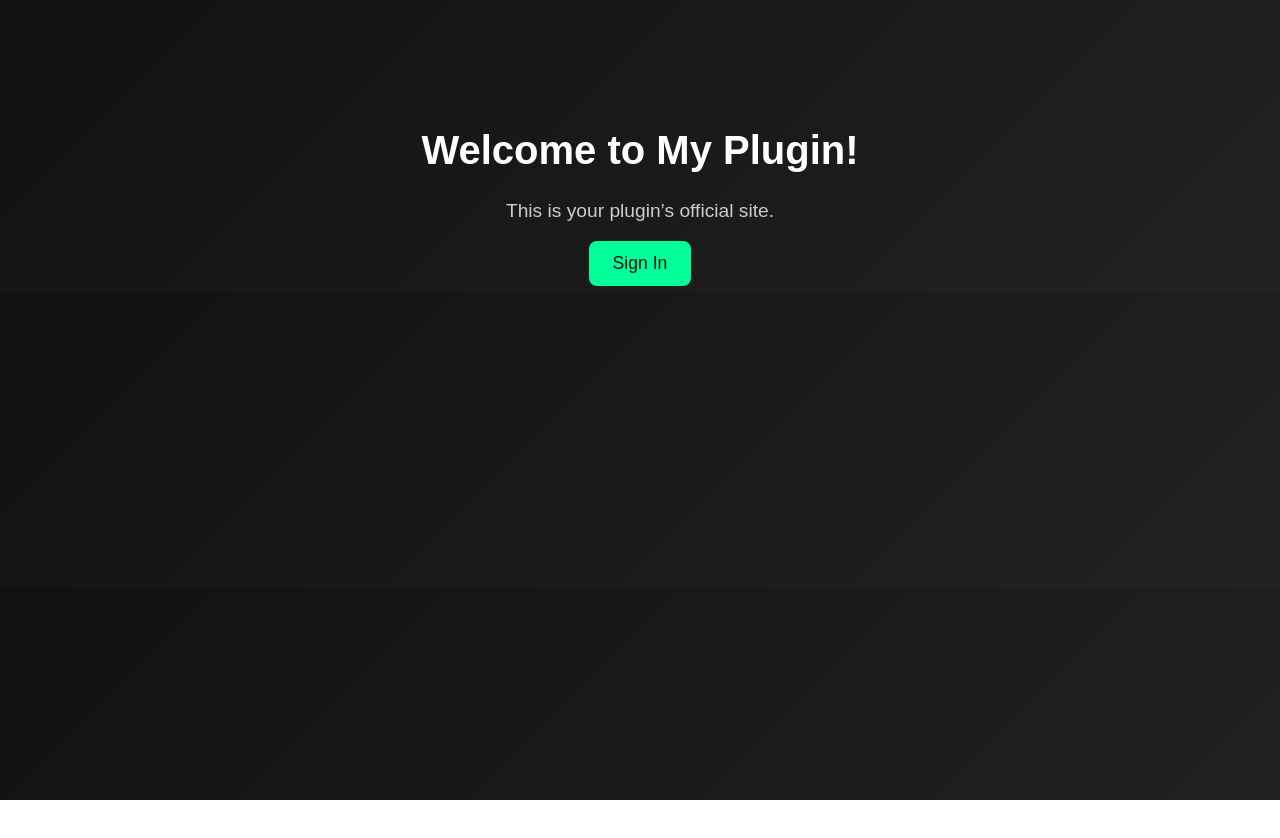
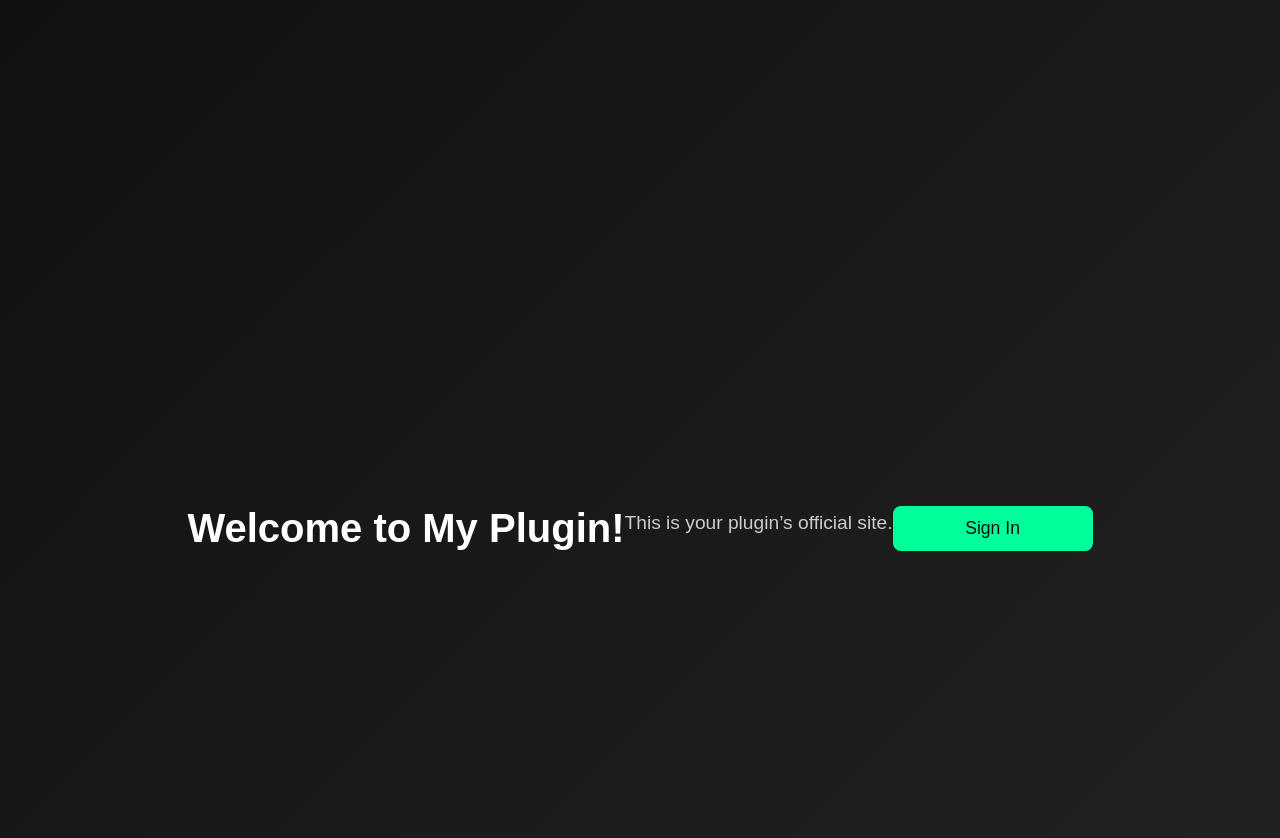
Before and after one commit to Peanut35010/Reimagined-Studio, a plain HTML site: page index.html in a window 1280 px wide. Before the commit the page ends 800 px from the top, so only its background shows below. Drawn offline with Linux system fonts and the light colour scheme.

Commit message:
Update style.css

```diff
--- a/style.css
+++ b/style.css
@@ -2,8 +2,16 @@ body {
   font-family: Arial, sans-serif;
   background: linear-gradient(135deg, #111, #222);
   color: #fff;
+  display: flex;
+  justify-content: center;
+  align-items: center;
+  height: 100vh; /* full viewport height */
+  margin: 0;
+}
+
+.container {
   text-align: center;
-  margin-top: 10%;
+  max-width: 400px; /* restrict content width */
 }
 
 h1 {
@@ -14,9 +22,9 @@ h1 {
 p {
   color: #ccc;
   font-size: 1.2em;
+  margin-bottom: 30px;
 }
 
-/* Base button style */
 button {
   background: #00ff99;
   color: #111;
@@ -26,11 +34,13 @@ button {
   border-radius: 8px;
   cursor: pointer;
   transition: transform 0.2s, box-shadow 0.2s, color 0.2s;
+  max-width: 200px; /* prevent huge buttons */
+  width: 100%;
 }
 
 button:hover {
   background: #00cc7a;
   transform: scale(1.05);
-  box-shadow: 0 0 15px #00ff88; /* Glow effect */
-  color: #fff; /* Text turns white on hover */
+  box-shadow: 0 0 15px #00ff88;
+  color: #fff;
 }
```
